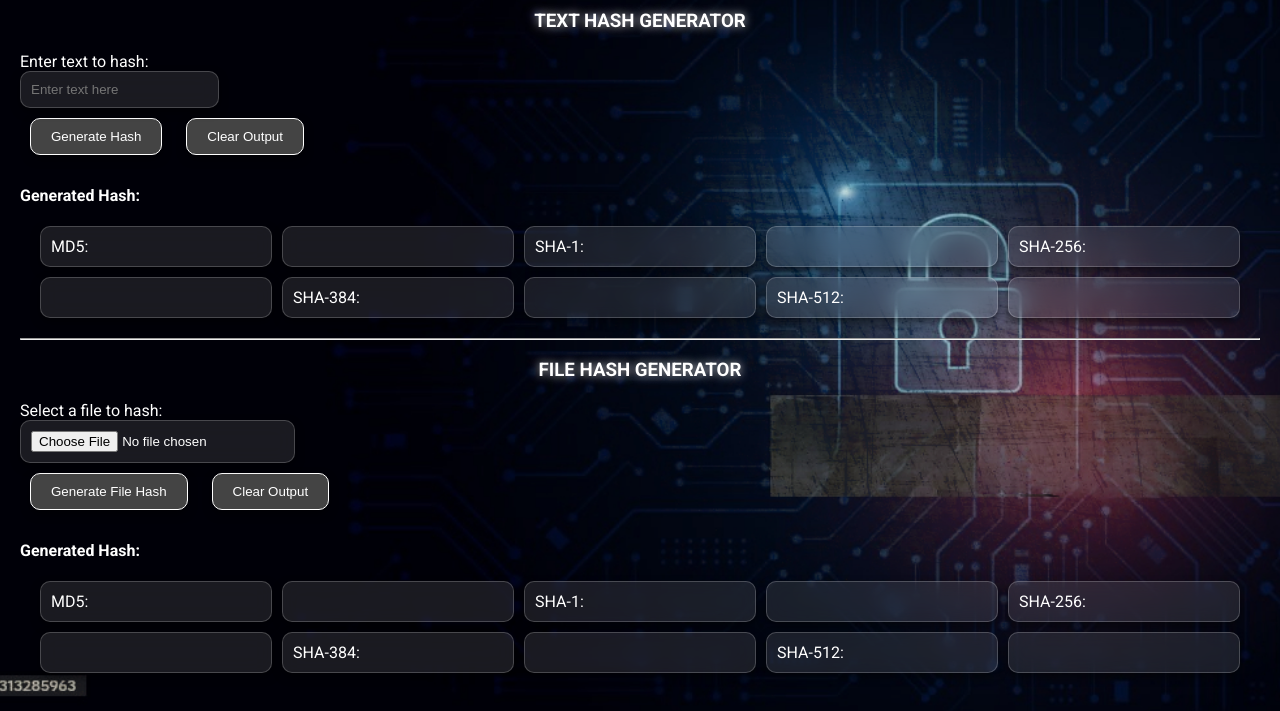
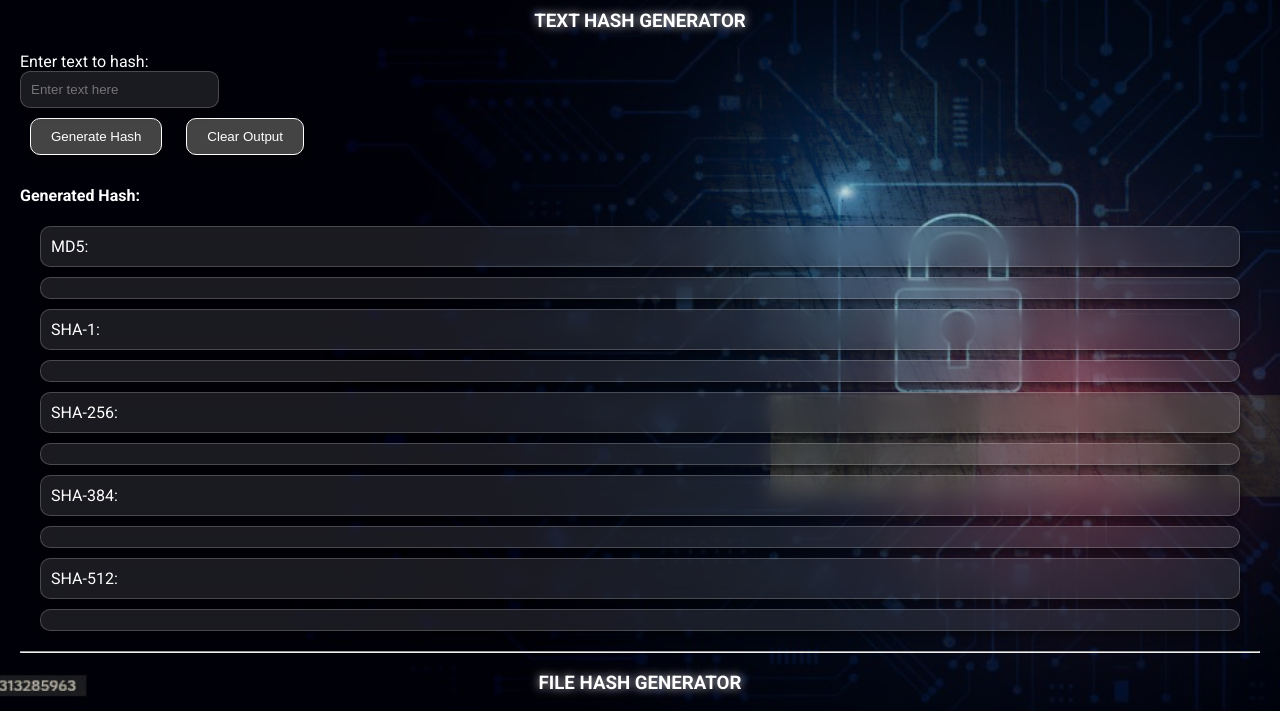
Before and after one commit to securecey/hashgen, a plain HTML site: page index.html in a window 1280 px wide. Shown: the part 87-798 px from the top of the page. Drawn offline with nearby package versions, Linux system fonts and the light colour scheme.

Commit message:
Update style.css

```diff
--- a/style.css
+++ b/style.css
@@ -33,7 +33,7 @@ h3 {
 
 .hash-output {
     display: grid;
-    grid-template-columns: repeat(auto-fit, minmax(200px, 1fr));
+    grid-template-columns: 1fr;
     gap: 10px;
     margin: 20px;
     justify-content: left;
```
